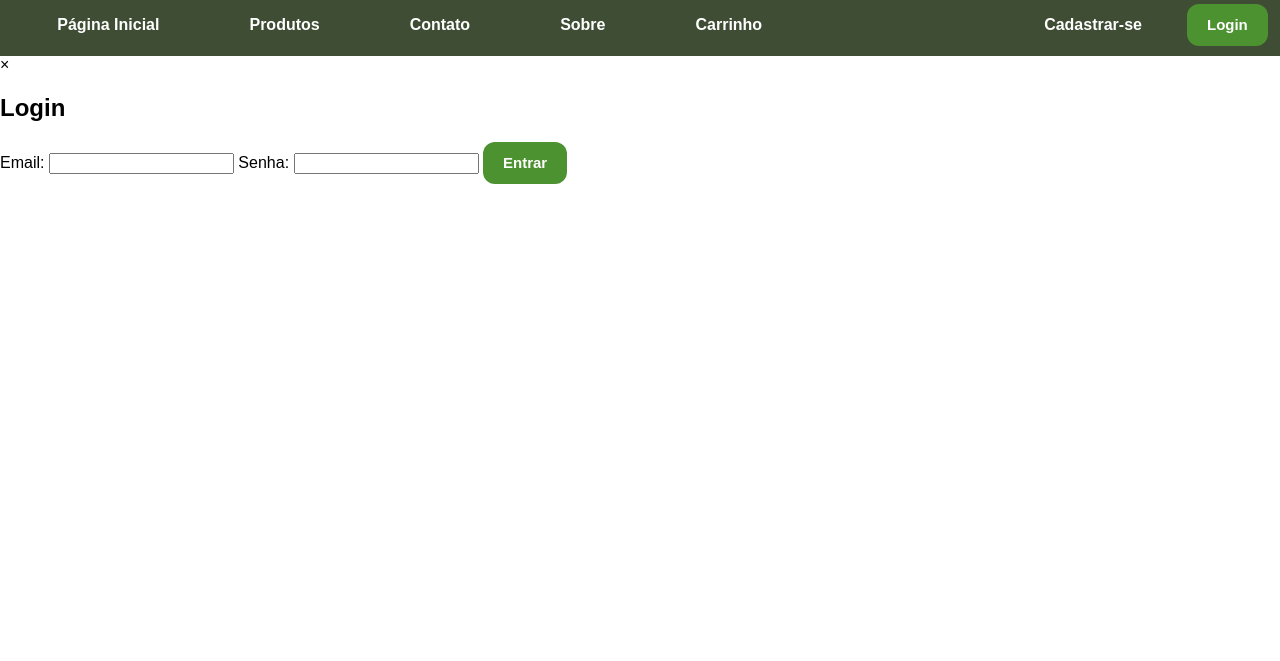
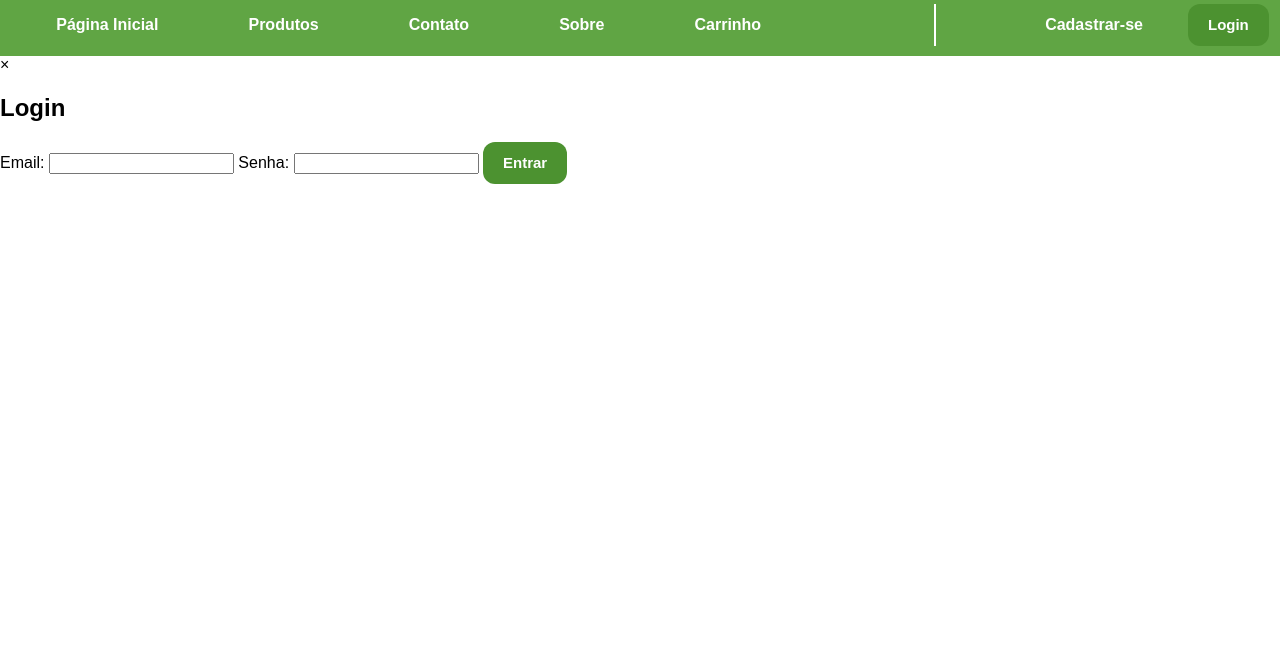
Before and after one commit to Darkitinhus-Cebolitinhus3862/fubika, a website: page src/templates/navbar.html in a window 1280 px wide. Shown: the part 139-800 px from the top of the page. Drawn offline with Linux system fonts and the light colour scheme; files that its build step writes are made by us from their sources; files whose address does not match are found by name; a web font is replaced by a local one.

Commit message:
agentes patogenicos
cor e o separador do eduardo mas funcionando

```diff
--- a/src/css/navbar.css
+++ b/src/css/navbar.css
@@ -7,7 +7,7 @@ body, ul {
 nav {
     display: flex;
     justify-content: center;
-    background-color: #3F4D34;
+    background-color: #479727dc;
     padding: 10px 0;
     position: relative;
     top: 0;
@@ -27,6 +27,11 @@ nav .item {
     text-decoration: none;
     font-weight: bolder;
     line-height: 1.5;
+    white-space: nowrap;
+}
+
+a.item:hover {
+    color:rgb(60, 128, 168);
 }
 
 nav li {
@@ -34,8 +39,13 @@ nav li {
     align-items: center;
 }
 
-.navigation-list{
+.navigation-list {
     padding-right: 10%;
+}
+
+.separador {
+    border-left: 2px solid white;
+	height: auto;
 }
 
 .cad-log {
@@ -60,9 +70,9 @@ nav li {
 }
 
 @media only screen and (max-width: 300px) {
-	.prev, .next,.text {
-		font-size: 11px
-	}
+    .prev, .next, .text {
+        font-size: 11px;
+    }
 }
 
 .login-button {
--- a/src/templates/navbar.html
+++ b/src/templates/navbar.html
@@ -22,6 +22,8 @@
             <li><a class="item" href="sobre.html">Sobre</a></li>
             <li><a class="item" href="carrinho.html">Carrinho</a></li>
         </ul>
+
+        <div class="separador"></div>
 
 		<ul class="cad-log">
 		   <li><a class="item" href="cadastro.html">Cadastrar-se</a></li>
```
